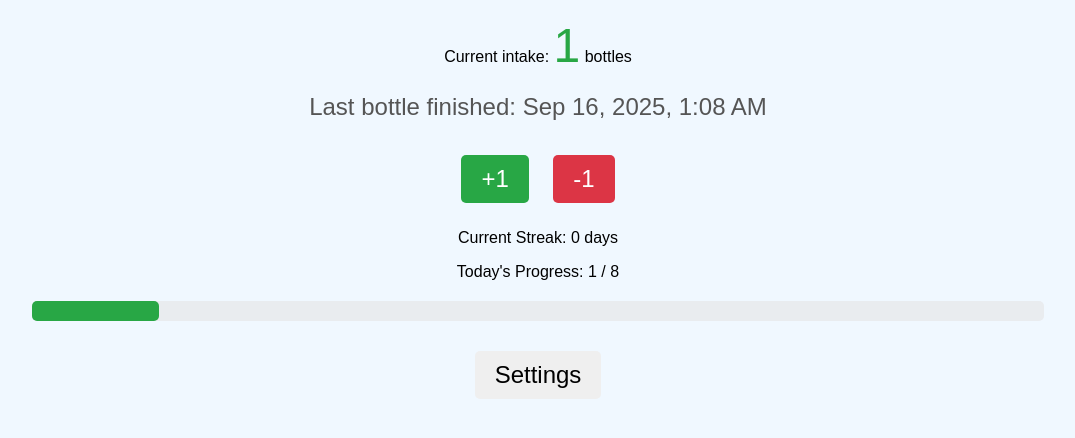
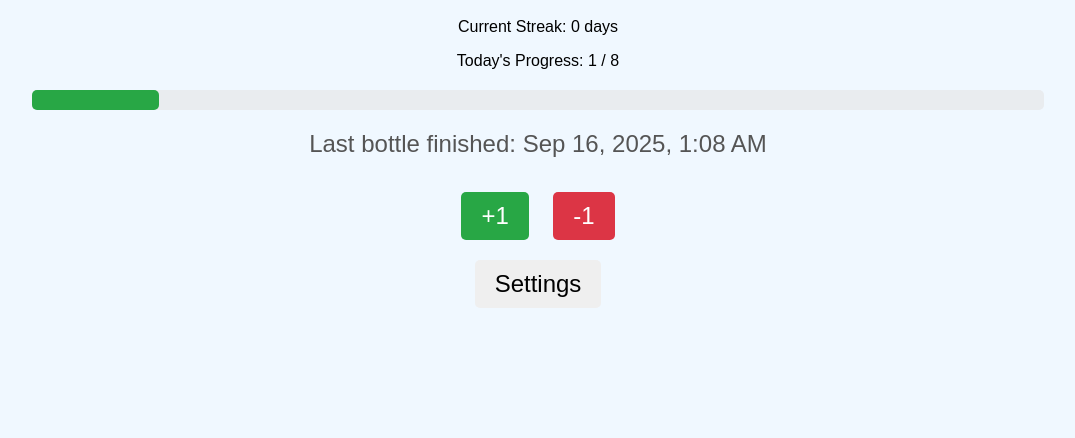
Before and after one commit to anvo-turtle/nfc-water-tracker, a plain HTML site: page index.html in a window 1280 px wide. Shown: the part 90-528 px from the top of the page, without its empty margins (102-1177 px from the left). Drawn offline with Linux system fonts and the light colour scheme.

Commit message:
Update index.html
Dev tested and pushing the update to main

```diff
--- a/index.html
+++ b/index.html
@@ -71,15 +71,14 @@
 <body>
     <div id="mainPage">
         <h1>Water Intake Tracker</h1>
-        <p>Current intake: <span id="count">0</span> bottles</p>
-        <p id="lastFinished">Last bottle finished: None</p>
-        <button id="increment" onclick="increment()">+1</button>
-        <button id="decrement" onclick="decrement()">-1</button>
-
         <p>Current Streak: <span id="streak">0</span> days</p>
         <p>Today's Progress: <span id="todayCount">0</span> / <span id="goalDisplay">8</span></p>
         <div id="progressBar">
             <div id="progressFill"></div>
+        </div>
+        <p id="lastFinished">Last bottle finished: None</p>
+        <button id="increment" onclick="increment()">+1</button>
+        <button id="decrement" onclick="decrement()">-1</button>
         </div>
         <button onclick="showSettings()">Settings</button>
     </div>
@@ -99,6 +98,7 @@
         <button id="enableReminder">Enable Reminders</button>
         <button id="disableReminder">Disable Reminders</button>
         <button onclick="showMain()">Back to Main</button>
+        <p>Total Bottles: <span id="count">0</span> bottles</p>
     </div>
 
 <script>
```
